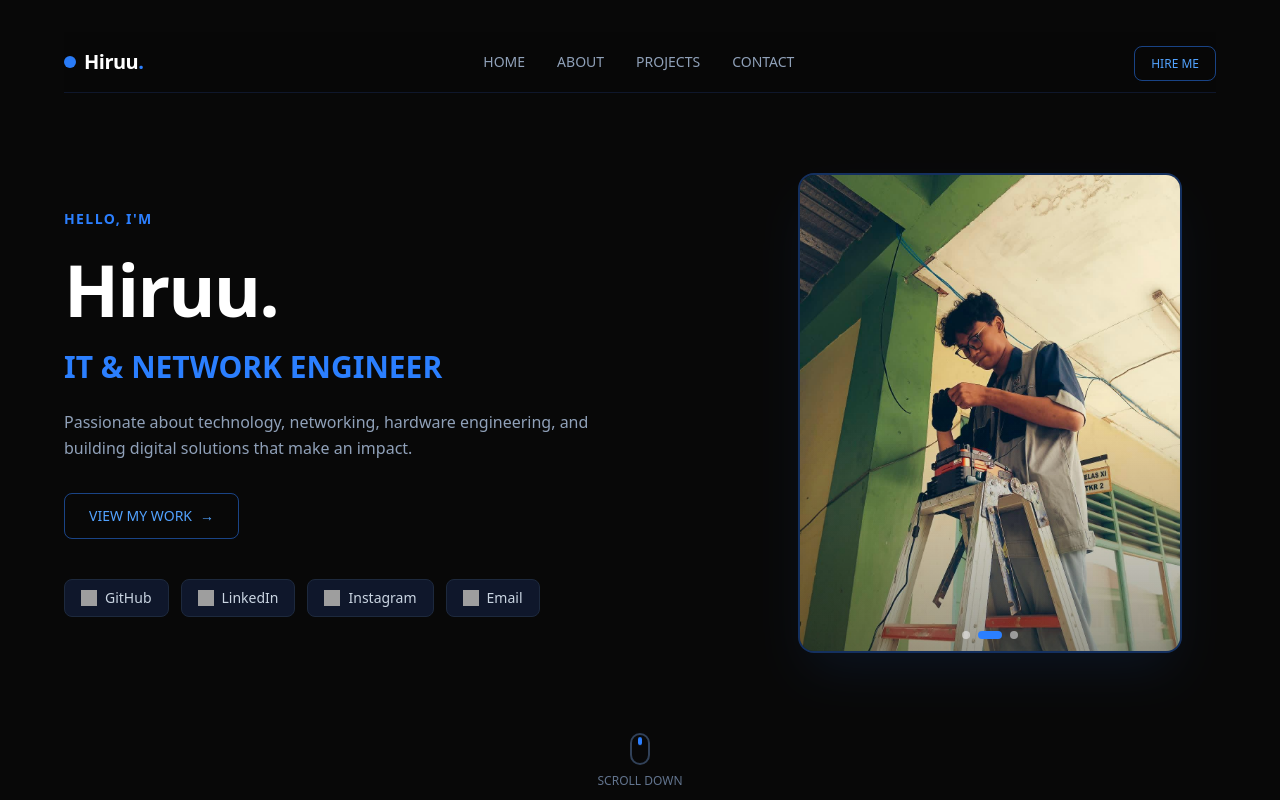
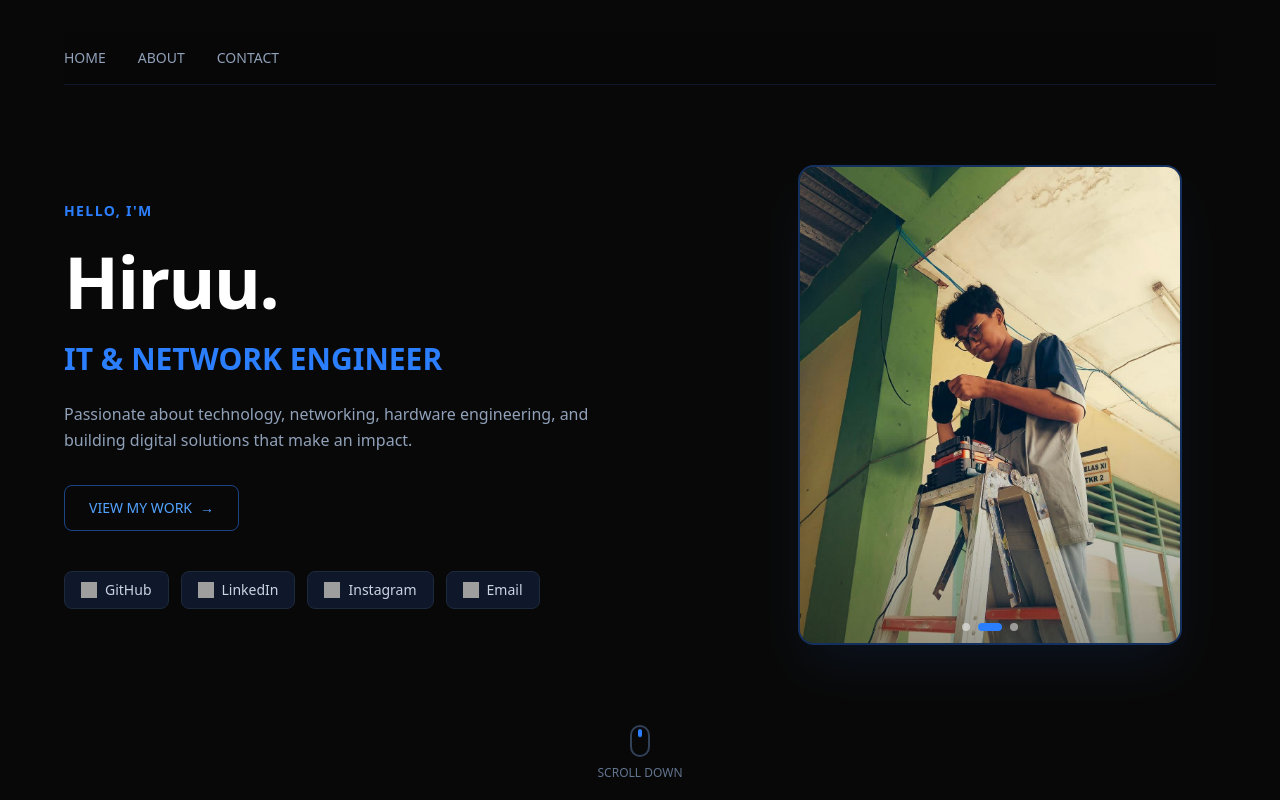
Before and after one commit to hylxzzh/Hiruu_portofolio, a Next.js app: page / in a window 1280 px wide. Shown: the top 800 px of the page. Built offline with nearby package versions, Linux system fonts and the light colour scheme; grey boxes are pictures that could not be loaded.

Commit message:
revisi navbar

```diff
--- a/app/page.tsx
+++ b/app/page.tsx
@@ -34,26 +34,11 @@ export default function Home() {
 
       {/* NAVBAR */}
       <header className="flex justify-between items-center py-4 border-b border-slate-900 sticky top-0 bg-[#080808]/80 backdrop-blur-md z-50">
-        <div className="text-xl font-bold tracking-tight text-white flex items-center gap-2">
-          <span className="w-3 h-3 rounded-full bg-blue-500 animate-pulse"></span>
-          <span>Hiruu<span className="text-blue-500">.</span></span>
-        </div>
-
         <nav className="hidden md:flex items-center gap-8 text-sm font-medium text-slate-400">
           <a href="#home" className="hover:text-blue-400 transition">HOME</a>
           <a href="#about" className="hover:text-blue-400 transition">ABOUT</a>
-          <a href="#projects" className="hover:text-blue-400 transition">PROJECTS</a>
           <a href="#contact" className="hover:text-blue-400 transition">CONTACT</a>
         </nav>
-
-        <div>
-          <a
-            href="#contact"
-            className="px-4 py-2 text-xs border border-blue-500/50 text-blue-400 rounded-lg hover:bg-blue-500/10 transition font-medium"
-          >
-            HIRE ME
-          </a>
-        </div>
       </header>
 
       {/* HERO SECTION */}
```
